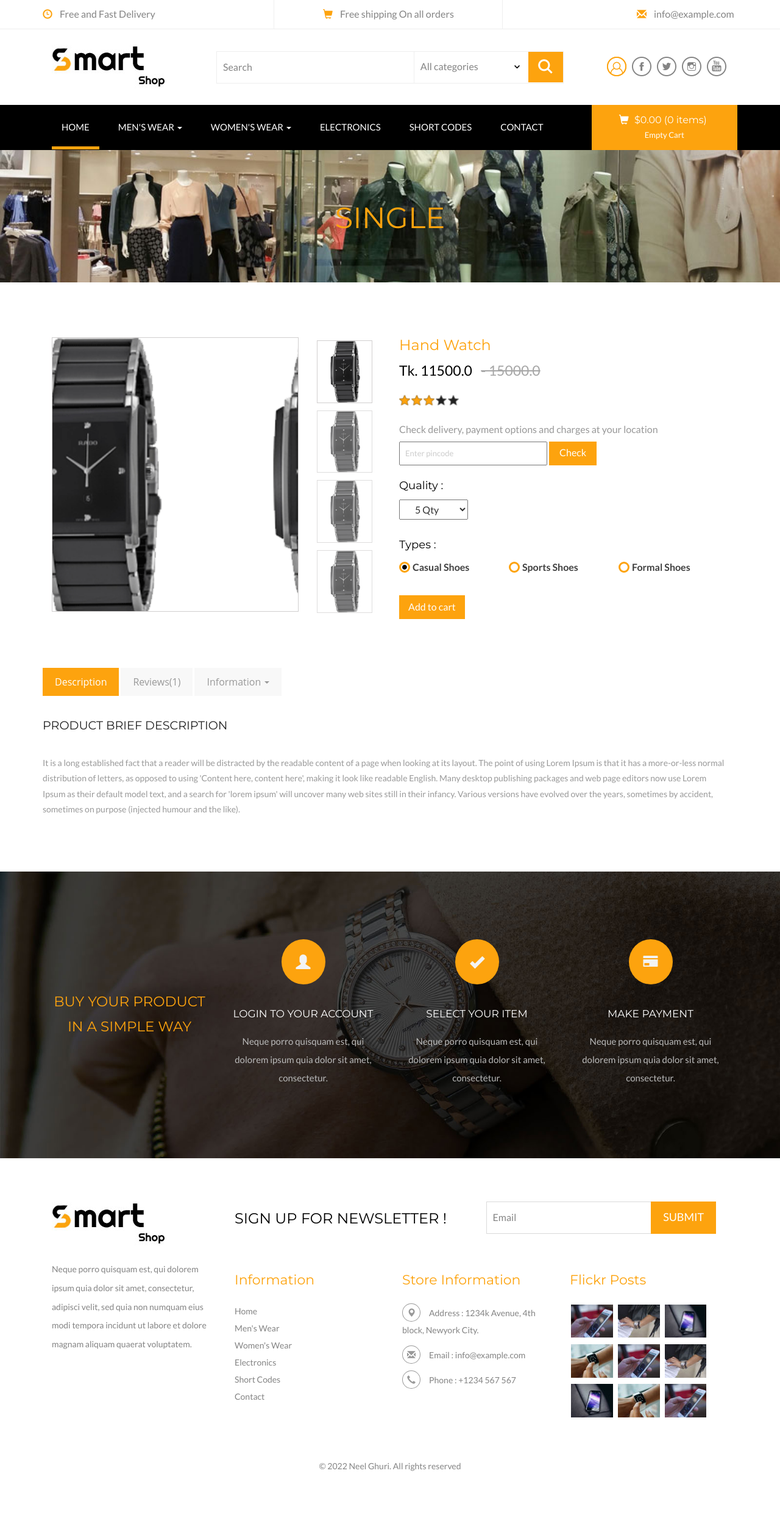
After one commit to asad624465/Django-projects, a Django app: a page that uses templates/base.html in a window 1280 px wide. The commit adds this page. Shown: the whole page at 61% size. Run offline with Django 4.2, Linux system fonts and the light colour scheme; data comes from the database, SQL or seed files in the repository; both versions use the stored data as it was after the commit; some libraries are stand-ins or nearby versions.

Commit message:
add details product page with slug and id systems

```diff
--- a/store/admin.py
+++ b/store/admin.py
@@ -1,6 +1,8 @@
 from django.contrib import admin
 
 from store.models import Category,Product
+class ProductAdmin(admin.ModelAdmin):
+    prepopulated_fields={'slug':('name',)}
 
 admin.site.register(Category)
-admin.site.register(Product)
+admin.site.register(Product,ProductAdmin)
--- a/store/models.py
+++ b/store/models.py
@@ -1,4 +1,7 @@
 from django.db import models
+
+from django.template.defaultfilters import slugify
+from django.urls import reverse
 
 class Category(models.Model):
     name=models.CharField(max_length=50,blank=False,null=False)
@@ -21,6 +24,7 @@ class Product(models.Model):
     price = models.FloatField()
     old_price=models.FloatField(default=0.00,blank=True,null=True)
     is_stock=models.BooleanField(default=True)
+    slug=models.SlugField(unique=True)
     createdate=models.DateTimeField(auto_now_add=True)
 
     def __str__(self):
@@ -28,3 +32,11 @@ class Product(models.Model):
 
     class Meta:
         ordering=['-createdate']
+
+    def get_product_url(self):
+        return reverse('store:product-details', kwargs={'slug':self.slug})
+
+    def save(self, *args, **kwrags):
+        if not self.slug:
+            self.slug=slugify(self.name)
+        return super().save(*args, **kwrags)
--- a/store/urls.py
+++ b/store/urls.py
@@ -4,4 +4,5 @@ app_name='store'
 
 urlpatterns = [
     path('',views.ProductsList.as_view(),name='index'),
+    path('product/<slug>/',views.productDetails.as_view(),name='product-details'),
 ]
--- a/store/views.py
+++ b/store/views.py
@@ -1,3 +1,4 @@
+from multiprocessing import context
 from django.shortcuts import render
 
 from django.views.generic import ListView,DetailView
@@ -8,3 +9,12 @@ class ProductsList(ListView):
     model= Product
     template_name='frontend/index.html'
     context_object_name='products'
+
+class productDetails(DetailView):
+    model=Product
+    template_name='frontend/product_details.html'
+    context_object_name= 'item'
+#def productDetails(req, id):
+#    item = Product.objects.get(id=id)
+#    context={'item':item}
+#    return render(req,'frontend/product_details.html',context)
--- a/templates/base.html
+++ b/templates/base.html
@@ -12,9 +12,7 @@ Smartphone Compatible web template, free webdesigns for Nokia, Samsung, LG, Sony
 		function hideURLbar(){ window.scrollTo(0,1); } </script>
 <!-- //for-mobile-apps -->
 <link href="{% static 'assets/css/bootstrap.css' %}" rel="stylesheet" type="text/css" media="all" />
-<style>
-
-</style>
+<link rel="stylesheet" href="{% static 'assets/css/flexslider.css' %}" type="text/css" media="screen" />
 
 
 
@@ -23,6 +21,9 @@ Smartphone Compatible web template, free webdesigns for Nokia, Samsung, LG, Sony
 <!-- js -->
 <script type="text/javascript" src="{% static 'assets/js/jquery-2.1.4.min.js' %}"></script>
 <!-- //js -->
+<!-- single -->
+<script src="{% static 'assets/js/imagezoom.js' %}"></script>
+<script src="{% static 'assets/js/jquery.flexslider.js' %}"></script>
 <!-- cart -->
 	<script src="{% static 'assets/js/simpleCart.min.js' %}"></script>
 <!-- cart -->
--- a/templates/frontend/index.html
+++ b/templates/frontend/index.html
@@ -296,14 +296,14 @@
 						<img src="{{product.images.url}}" alt="" class="pro-image-back">
 							<div class="men-cart-pro">
 								<div class="inner-men-cart-pro">
-									<a href="single.html" class="link-product-add-cart">Quick View</a>
+									<a href="{{product.get_product_url}}" class="link-product-add-cart">Quick View</a>
 								</div>
 							</div>
 							<span class="product-new-top">New</span>
 
 					</div>
 					<div class="item-info-product ">
-						<h4><a href="single.html">{{product.name}}</a></h4>
+						<h4><a href="{{product.get_product_url}}">{{product.name}}</a></h4>
 						<div class="info-product-price" >
 							<span class="item_price" style="font-size:16px">Tk. {{product.price}}</span>
 							{% if product.old_price %}
--- /dev/null
+++ b/templates/frontend/product_details.html
@@ -0,0 +1,156 @@
+{% extends 'base.html' %}
+{% block main_cotents %}
+    <div class="page-head">
+        <div class="container">
+            <h3>Single</h3>
+        </div>
+    </div>
+    <!-- single -->
+<div class="single">
+	<div class="container">
+		<div class="col-md-6 single-right-left animated wow slideInUp animated" data-wow-delay=".5s" style="visibility: visible; animation-delay: 0.5s; animation-name: slideInUp;">
+			<div class="grid images_3_of_2">
+				<div class="flexslider">
+					<!-- FlexSlider -->
+						<script>
+						// Can also be used with $(document).ready()
+							$(window).load(function() {
+								$('.flexslider').flexslider({
+								animation: "slide",
+								controlNav: "thumbnails"
+								});
+							});
+						</script>
+					<!-- //FlexSlider-->
+					<ul class="slides">
+						<li data-thumb="{{item.images.url}}">
+							<div class="thumb-image"> <img src="{{item.images.url}}" data-imagezoom="true" class="img-responsive"> </div>
+						</li>
+						<li data-thumb="{{item.images.url}}">
+							<div class="thumb-image"> <img src="{{item.images.url}}" data-imagezoom="true" class="img-responsive"> </div>
+						</li>
+						<li data-thumb="{{item.images.url}}">
+							<div class="thumb-image"> <img src="{{item.images.url}}" data-imagezoom="true" class="img-responsive"> </div>
+						</li>
+						<li data-thumb="{{item.images.url}}">
+							<div class="thumb-image"> <img src="{{item.images.url}}" data-imagezoom="true" class="img-responsive"> </div>
+						</li>
+					</ul>
+					<div class="clearfix"></div>
+				</div>
+			</div>
+		</div>
+		<div class="col-md-6 single-right-left simpleCart_shelfItem animated wow slideInRight animated" data-wow-delay=".5s" style="visibility: visible; animation-delay: 0.5s; animation-name: slideInRight;">
+					<h3>{{item.name}}</h3>
+					<p><span class="item_price">Tk. {{item.price}}</span> {% if item.old_price %}<del>- {{item.old_price}}</del>{% endif %}</p>
+					<div class="rating1">
+						<span class="starRating">
+							<input id="rating5" type="radio" name="rating" value="5">
+							<label for="rating5">5</label>
+							<input id="rating4" type="radio" name="rating" value="4">
+							<label for="rating4">4</label>
+							<input id="rating3" type="radio" name="rating" value="3" checked="">
+							<label for="rating3">3</label>
+							<input id="rating2" type="radio" name="rating" value="2">
+							<label for="rating2">2</label>
+							<input id="rating1" type="radio" name="rating" value="1">
+							<label for="rating1">1</label>
+						</span>
+					</div>
+					<div class="description">
+						<h5>Check delivery, payment options and charges at your location</h5>
+						<input type="text" value="Enter pincode" onfocus="this.value = '';" onblur="if (this.value == '') {this.value = 'Enter pincode';}" required="">
+						<input type="submit" value="Check">
+					</div>
+					<div class="color-quality">
+						<div class="color-quality-right">
+							<h5>Quality :</h5>
+							<select id="country1" onchange="change_country(this.value)" class="frm-field required sect">
+								<option value="null">5 Qty</option>
+								<option value="null">6 Qty</option>
+								<option value="null">7 Qty</option>
+								<option value="null">10 Qty</option>
+							</select>
+						</div>
+					</div>
+					<div class="occasional">
+						<h5>Types :</h5>
+						<div class="colr ert">
+							<label class="radio"><input type="radio" name="radio" checked=""><i></i>Casual Shoes</label>
+						</div>
+						<div class="colr">
+							<label class="radio"><input type="radio" name="radio"><i></i>Sports Shoes</label>
+						</div>
+						<div class="colr">
+							<label class="radio"><input type="radio" name="radio"><i></i>Formal Shoes</label>
+						</div>
+						<div class="clearfix"> </div>
+					</div>
+					<div class="occasion-cart">
+						<a href="#" class="item_add hvr-outline-out button2">Add to cart</a>
+					</div>
+
+		</div>
+				<div class="clearfix"> </div>
+
+				<div class="bootstrap-tab animated wow slideInUp animated" data-wow-delay=".5s" style="visibility: visible; animation-delay: 0.5s; animation-name: slideInUp;">
+					<div class="bs-example bs-example-tabs" role="tabpanel" data-example-id="togglable-tabs">
+						<ul id="myTab" class="nav nav-tabs" role="tablist">
+							<li role="presentation" class="active"><a href="#home" id="home-tab" role="tab" data-toggle="tab" aria-controls="home" aria-expanded="true">Description</a></li>
+							<li role="presentation"><a href="#profile" role="tab" id="profile-tab" data-toggle="tab" aria-controls="profile">Reviews(1)</a></li>
+							<li role="presentation" class="dropdown">
+								<a href="#" id="myTabDrop1" class="dropdown-toggle" data-toggle="dropdown" aria-controls="myTabDrop1-contents">Information <span class="caret"></span></a>
+								<ul class="dropdown-menu" role="menu" aria-labelledby="myTabDrop1" id="myTabDrop1-contents">
+									<li><a href="#dropdown1" tabindex="-1" role="tab" id="dropdown1-tab" data-toggle="tab" aria-controls="dropdown1">cleanse</a></li>
+									<li><a href="#dropdown2" tabindex="-1" role="tab" id="dropdown2-tab" data-toggle="tab" aria-controls="dropdown2">fanny</a></li>
+								</ul>
+							</li>
+						</ul>
+						<div id="myTabContent" class="tab-content">
+							<div role="tabpanel" class="tab-pane fade in active bootstrap-tab-text" id="home" aria-labelledby="home-tab">
+								<h5>Product Brief Description</h5>
+								<p>{{item.description}}</p>
+							</div>
+							<div role="tabpanel" class="tab-pane fade bootstrap-tab-text" id="profile" aria-labelledby="profile-tab">
+								<div class="bootstrap-tab-text-grids">
+									<div class="bootstrap-tab-text-grid">
+										<div class="bootstrap-tab-text-grid-left">
+											<img src="images/men3.jpg" alt=" " class="img-responsive">
+										</div>
+										<div class="bootstrap-tab-text-grid-right">
+											<ul>
+												<li><a href="#">Admin</a></li>
+												<li><a href="#"><span class="glyphicon glyphicon-share" aria-hidden="true"></span>Reply</a></li>
+											</ul>
+											<p>Ut enim ad minima veniam, quis nostrum exercitationem ullam corporis
+												suscipit laboriosam, nisi ut aliquid ex ea commodi consequatur? Quis autem
+												vel eum iure reprehenderit.</p>
+										</div>
+										<div class="clearfix"> </div>
+									</div>
+
+									<div class="add-review">
+										<h4>add a review</h4>
+										<form>
+											<input type="text" value="Name" onfocus="this.value = '';" onblur="if (this.value == '') {this.value = 'Name';}" required="">
+											<input type="email" value="Email" onfocus="this.value = '';" onblur="if (this.value == '') {this.value = 'Email';}" required="">
+
+											<textarea type="text" onfocus="this.value = '';" onblur="if (this.value == '') {this.value = 'Message...';}" required="">Message...</textarea>
+											<input type="submit" value="SEND">
+										</form>
+									</div>
+								</div>
+							</div>
+							<div role="tabpanel" class="tab-pane fade bootstrap-tab-text" id="dropdown1" aria-labelledby="dropdown1-tab">
+								<p>Etsy mixtape wayfarers, ethical wes anderson tofu before they sold out mcsweeney's organic lomo retro fanny pack lo-fi farm-to-table readymade. Messenger bag gentrify pitchfork tattooed craft beer, iphone skateboard locavore carles etsy salvia banksy hoodie helvetica. DIY synth PBR banksy irony. Leggings gentrify squid 8-bit cred pitchfork. Williamsburg banh mi whatever gluten-free, carles pitchfork biodiesel fixie etsy retro mlkshk vice blog. Scenester cred you probably haven't heard of them, vinyl craft beer blog stumptown. Pitchfork sustainable tofu synth chambray yr.</p>
+							</div>
+							<div role="tabpanel" class="tab-pane fade bootstrap-tab-text" id="dropdown2" aria-labelledby="dropdown2-tab">
+								<p>Trust fund seitan letterpress, keytar raw denim keffiyeh etsy art party before they sold out master cleanse gluten-free squid scenester freegan cosby sweater. Fanny pack portland seitan DIY, art party locavore wolf cliche high life echo park Austin. Cred vinyl keffiyeh DIY salvia PBR, banh mi before they sold out farm-to-table VHS viral locavore cosby sweater. Lomo wolf viral, mustache readymade thundercats keffiyeh craft beer marfa ethical. Wolf salvia freegan, sartorial keffiyeh echo park vegan.</p>
+							</div>
+						</div>
+					</div>
+				</div>
+	</div>
+</div>
+<!-- //single -->
+{% endblock %}
```
Also changed, not shown: db.sqlite3, media/category/ba2.jpg (added), media/products/ep2.png (added), media/products/ep3.png (added), media/products/ep4.png (added), media/products/ep4_rmA8qia.png (added), store/migrations/0001_initial.py (added), store/migrations/0002_product_slug_alter_category_image.py (added), store/migrations/0003_alter_product_slug.py (added), store/migrations/0004_alter_product_slug.py (added).
